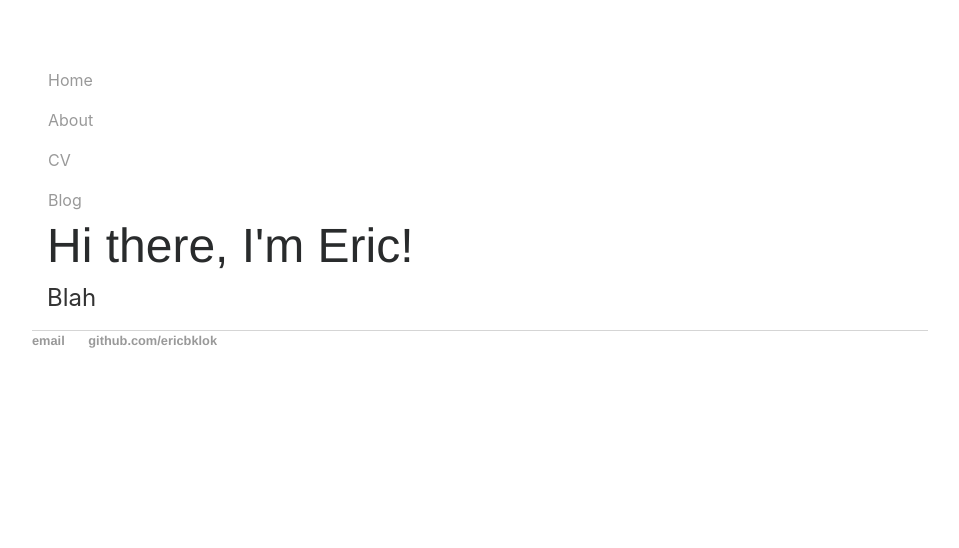
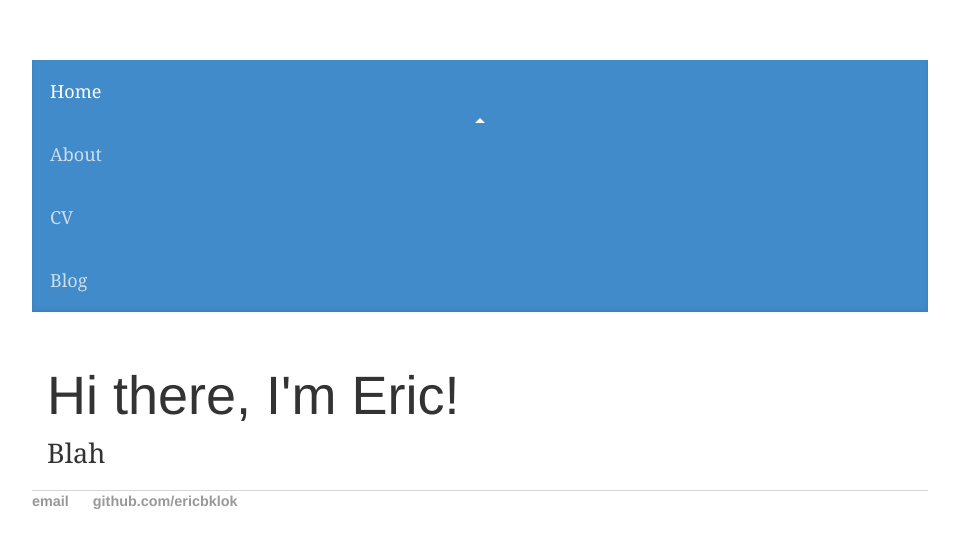
Before and after one commit to ericbklok/ericbklok.github.io, a Jekyll site: the page built from index.html, in a window 1280 px wide. Shown: the top 548 px of the page, without its empty margins (160-1119 px from the left). Built offline with Jekyll 4.4.1, drawn with Linux system fonts in a browser that asks for light colours; nearby versions of some CDN libraries; the list of posts is cut into pages by our own code.

Commit message:
Update default.html

```diff
--- a/_layouts/default.html
+++ b/_layouts/default.html
@@ -11,6 +11,7 @@
 			<title>{{ page.title }}</title>
 			<!-- link to main stylesheet -->
 			<link rel="stylesheet" type="text/css" href="/css/main.css">
+			<link rel="stylesheet" type="text/css" href="/css/post.css">
 		</head>
 		<body>
 			<div class="blog-masthead">
@@ -18,8 +19,8 @@
 					<nav class="nav">
 						<a class="nav-link active" href="/">Home</a>
 						<a class="nav-link" href="/about">About</a>
-						<a class="nav-link" href="/CV">CV</a>
-						<a class="nav-link" href="/Blog">Blog</a>
+						<a class="nav-link" href="/cv">CV</a>
+						<a class="nav-link" href="/blog">Blog</a>
 					</nav>
 				</div>
 			</div>
```
